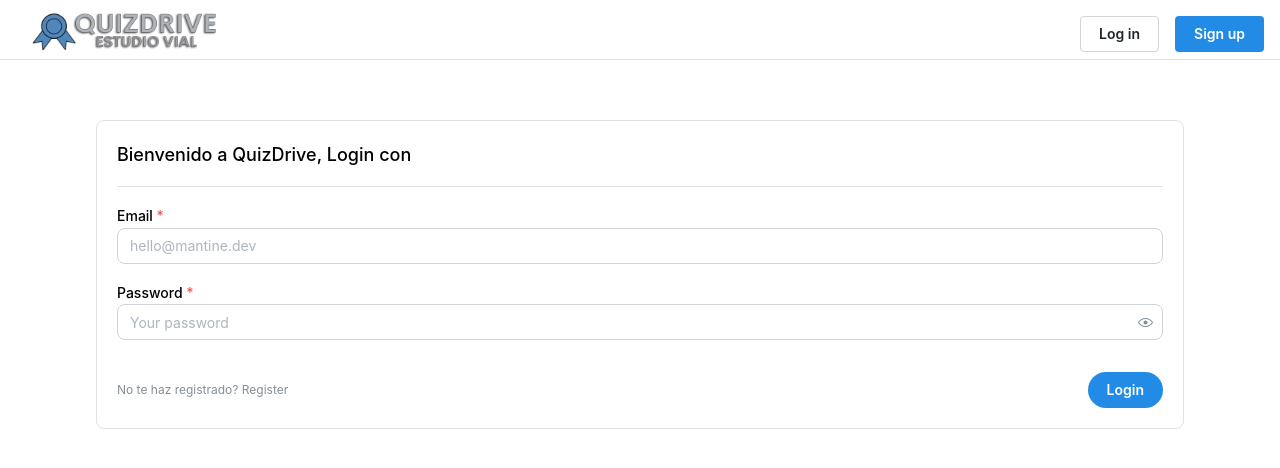
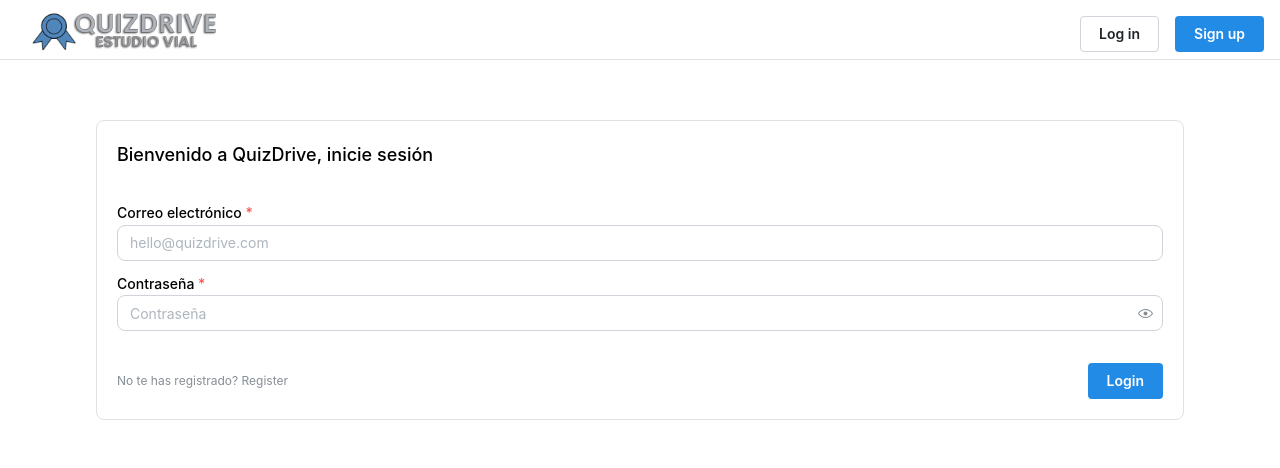
Before and after one commit to tesis-parte-3/frontend, a React (Vite) app: page /login in a window 1280 px wide. Shown: the top 468 px of the page. Built offline with nearby package versions, Linux system fonts and the light colour scheme.

Commit message:
Login y Register separados.

```diff
--- a/src/pages/Login.tsx
+++ b/src/pages/Login.tsx
@@ -1,4 +1,3 @@
-import { useToggle } from '@mantine/hooks';
 import { useState } from 'react'
 import axios from 'axios';
 import { useForm } from '@mantine/form';
@@ -9,31 +8,18 @@ import {
   Paper,
   Group,
   Button,
-    Divider,
-    Checkbox,
   Anchor,
-    Stack,
 } from '@mantine/core';
 import Navbar from '../components/Navbar/navbar';
 
-interface IRegister {
-    name: string;
-    email: string;
-    password: string;
-    password_confirmation: string;
-    dni: string;
-    terms: boolean;
-}
 interface ILogin {
   email: string;
   password: string;
 }
 
-
 function Login() {
-    const [type, toggle] = useToggle(['Login', 'Register']);
   const [error, setError] = useState<string | null>(null)
-    const formL = useForm<ILogin>({
+  const form = useForm<ILogin>({
     initialValues: {
       email: '',
       password: ''
@@ -45,44 +31,6 @@ function Login() {
     },
   });
 
-    const formR = useForm<IRegister>({
-        initialValues: {
-            email: '',
-            name: '',
-            password: '',
-            password_confirmation: '',
-            dni: '',
-            terms: false
-        },
-
-        validate: {
-            name: (val) => {
-                const isAlpha = /^[a-zA-ZÑñ\s]+$/.test(val);
-                if (!isAlpha) {
-                    return 'Nombre inválido, tiene caracteres no permitidos';
-                }
-                return null;
-            },
-            email: (val) => (/^[^\s@]+@[^\s@]+\.[^\s@]+$/.test(val) ? null : 'Email inválido'),
-            password: (val) => (val.length <= 6 ? 'Tiene que tener mas de 6 caracteres' : null),
-            dni: (val) => {
-                if (val.length < 7) {
-                    return 'Cédula inválida, debe tener al menos 7 dígitos';
-                }
-                const isNumeric = /^[0-9]+$/.test(val);
-                if (!isNumeric) {
-                    return 'Cédula inválida, solo números';
-                }
-                return null;
-            },
-            terms: (val) => {
-                if (!val) {
-                    return 'Debe aceptar las condiciones'
-                }
-                return null
-            }
-        },
-    });
   const handleLogin = (email: string, password: string) => {
     axios.post('http://localhost:3000/login', {
       email: email,
@@ -98,101 +46,44 @@ function Login() {
       });
   }
 
-    const handleRegister = (values: IRegister) => {
-        axios.post('http://localhost:3000/users', values)
-            .then(function (response) {
-                console.log(response);
-                window.location.replace("/principal")
-            })
-            .catch(function (error) {
-                console.log(error);
-                setError('No se pudo registrar el usuario')
-            });
-    }
 
   return (
     <>
       <Navbar />
       <Paper mt="60" radius="md" p="lg" withBorder h="auto" w="85%" mx="auto">
-                <Text size="lg" fw={500}>
-                    Bienvenido a QuizDrive, {type} con
+        <Text size="lg" fw={500} mb={30}>
+          Bienvenido a QuizDrive, inicie sesión
         </Text>
-                <Divider my="md" />
-                <form onSubmit={formR.onSubmit(() => { })}>
-                    <Stack>
-                        {type === 'Register' && (
+        { error && (
+          <Text ta="center" c="red" mb={20} fz={15}>
+            {error}
+          </Text>
+        )}
+        <form onSubmit={form.onSubmit(() => { })}>
           <TextInput
             required
-                                label="Name"
-                                placeholder="Tu Nombre"
-                                error={formR.errors.name && 'Nombre inválido, tiene caracteres no permitidos'}
+            label="Correo electrónico"
+            placeholder="hello@quizdrive.com"
+            error={form.errors.email && 'Email Invalido'}
             radius="md"
-                                {...formR.getInputProps('name')}
+            {...form.getInputProps('email')}
           />
-
-                        )}
-
-                        <TextInput
-                            required
-                            label="Email"
-                            placeholder="hello@mantine.dev"
-                            error={formR.errors.email && 'Email Invalido'}
-                            radius="md"
-                            {...formR.getInputProps('email')}
-                        />
-                        {type === 'Register' && (
-                            <TextInput
-                                required
-                                label="Cedula"
-                                placeholder="12345678"
-                                error={formR.errors.cedula && 'Cedula invalida debe tener al menos 7 digitos'}
-                                radius="md"
-                                {...formR.getInputProps('dni')}
-                            />)}
           <PasswordInput
             required
-                            label="Password"
-                            placeholder="Your password"
-                            error={formR.errors.password && 'Tiene que tener mas de 6 caracteres'}
+            label="Contraseña"
+            placeholder="Contraseña"
+            error={form.errors.password && 'Tiene que tener mas de 6 caracteres'}
+            mt={10}
             radius="md"
-                            {...formR.getInputProps('password')}
+            {...form.getInputProps('password')}
           />
-                        {type === 'Register' && (
-                            <PasswordInput
-                                required
-                                label="Password Confimacion"
-                                placeholder="Your password Confimacion"
-                                error={formR.errors.password_confirmation && 'Tiene que tener mas de 6 caracteres'}
-                                radius="md"
-                                {...formR.getInputProps('password_confirmation')}
-                            />
-                        )}
-                        {type === 'Register' && (
-                            <Checkbox
-                                required
-                                label="I accept terms and conditions"
-                                checked={formR.values.terms}
-                                onChange={(event) => formR.setFieldValue('terms', event.currentTarget.checked)}
-                            />
-                        )}
-                    </Stack>
-
           <Group justify="space-between" mt="xl">
-                        <Anchor component="button" type="button" c="dimmed" onClick={() => toggle()} size="xs">
-                            {type === 'Register'
-                                ? 'Ya tienes una cuenta? Login'
-                                : "No te haz registrado? Register"}
+            <Anchor component="button" type="button" c="dimmed" onClick={() => window.location.replace('/register')} size="xs">
+              No te has registrado? Register
             </Anchor>
-                        {type === 'Register' && (
-                            <Button type="submit" radius="xl" onClick={() => handleRegister(formR.values)} >
-                                Registrate
-                            </Button>
-                        )}
-                        {type === 'Login' && (
-                            <Button type="submit" radius="xl" onClick={() => handleLogin(formL.values.email, formL.values.password)} >
+            <Button type="submit" radius="sm" onClick={() => handleLogin(form.values.email, form.values.password)}>
               Login
             </Button>
-                        )}
           </Group>
         </form>
       </Paper>
```
Also changed, not shown: src/pages/Register.tsx (added, +161 -0 lines). Lines whose indentation alone changed are shown as unchanged.
